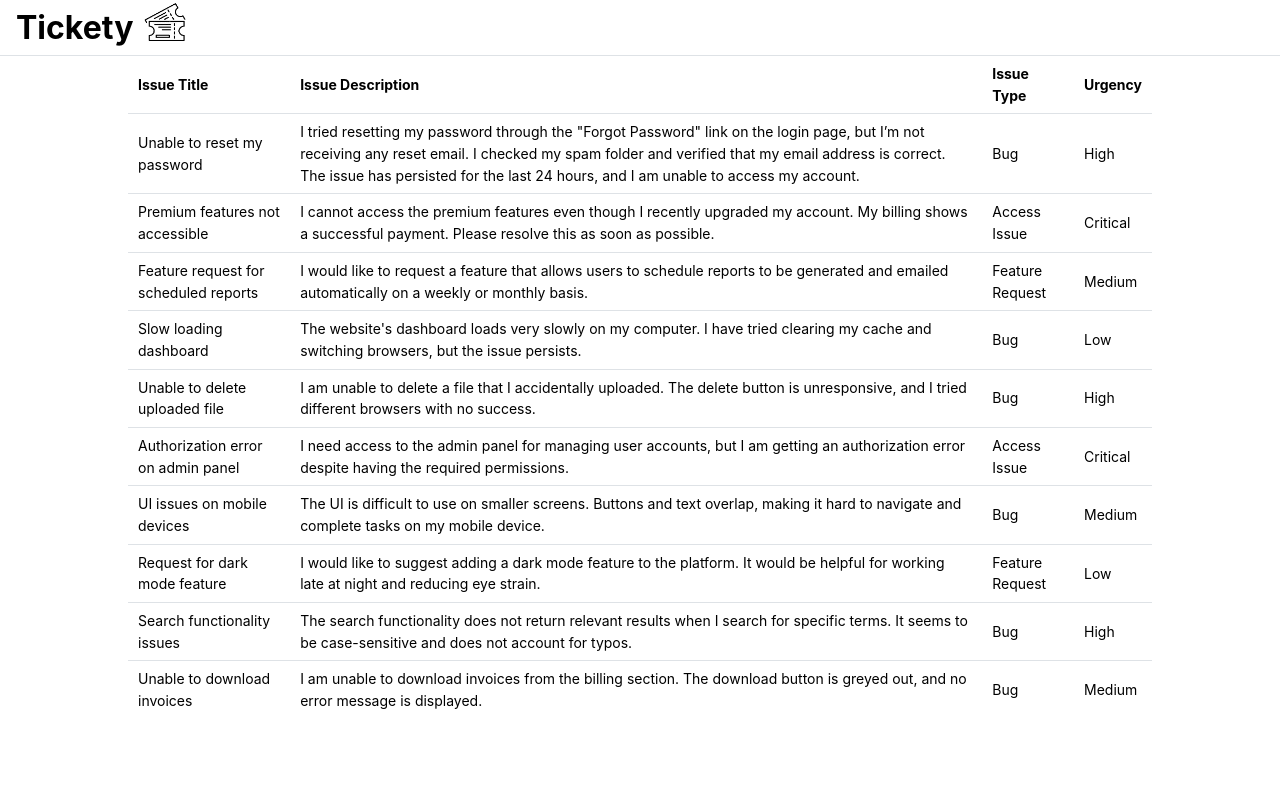
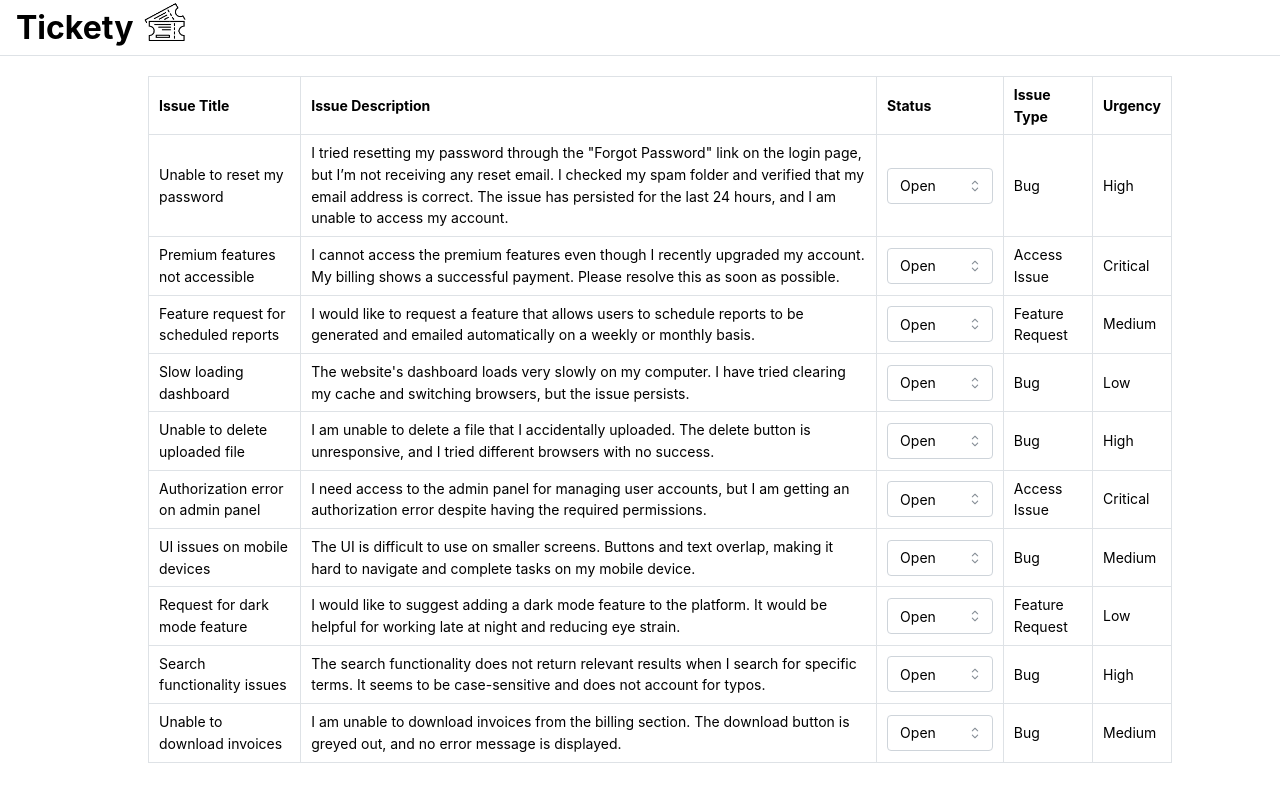
Before and after one commit to BKM14/Tickety, a React (Vite) app in the folder frontend/: page /admin in a window 1280 px wide. Built offline with nearby package versions, Linux system fonts and the light colour scheme.

Commit message:
create Admin Dashboard

```diff
--- a/frontend/src/packages/components/CreateForm.tsx
+++ b/frontend/src/packages/components/CreateForm.tsx
@@ -1,5 +1,6 @@
 import { Button, Checkbox, Group, Textarea, TextInput, NativeSelect } from '@mantine/core';
 import { useForm } from '@mantine/form';
+import { Issue } from './CreateTable';
 
 export interface FormProps {
   inputs: {
@@ -23,14 +24,14 @@ export interface FormProps {
   closeOnSubmit?: () => void;
 }
 
-function CreateForm({props} : {props: FormProps}) {
+function CreateForm({props, addTableElements} : {props: FormProps, addTableElements: (newValue: Issue) => void}) {
   const form = useForm({
     mode: 'uncontrolled',
   });
 
   return (
     <form onSubmit={form.onSubmit((values) => {
-      console.log(values);
+      addTableElements(values as Issue);
       if (props.closeOnSubmit) props.closeOnSubmit();
     })}>
       {props.inputs.map((input) => (
--- a/frontend/src/packages/components/CreateTable.tsx
+++ b/frontend/src/packages/components/CreateTable.tsx
@@ -1,4 +1,5 @@
-import { Table } from '@mantine/core';
+import { Table, Select } from '@mantine/core';
+import { useState } from 'react';
 
 export interface Issue {
     email: string,
@@ -6,26 +7,48 @@ export interface Issue {
     issueTitle: string,
     issueType: string,
     name: string,
-    urgencyType: string
+    urgencyType: string,
+    status?: string
 }
 
-function CreateTable({ issues } : { issues: Issue[] }) {
-  const rows = issues.map((issue) => (
+function CreateTable({ issues, isAdmin } : { issues: Issue[], isAdmin: boolean }) {
+
+  const [issuesState, setIssuesState] = useState(issues);
+
+  const handleStatusChange = (value: string , index: number) => {
+    const updatedIssues = [...issuesState];
+    updatedIssues[index]['status'] = value;
+    setIssuesState(updatedIssues);
+  }
+
+  const rows = issues.map((issue, index) => (
     <Table.Tr key={issue.name}>
       {/* <Table.Td>{issue.email}</Table.Td> */}
       <Table.Td>{issue.issueTitle}</Table.Td>
       <Table.Td>{issue.issueDescription}</Table.Td>
+      {isAdmin ? (<Table.Td>
+         <Select
+          data={["Open",  "In Progress",  "Resolved", "Closed"]}
+          defaultValue={issue.status || "Open"}
+          placeholder='Status of Ticket'
+          onChange={(value) => {
+            handleStatusChange(value ? value : "Open", index);
+            console.log(issuesState);
+          }}
+        />
+      </Table.Td>) : (<Table.Td>{issue.status ? issue.status : "Open"}</Table.Td>)}
       <Table.Td>{issue.issueType}</Table.Td>
       <Table.Td>{issue.urgencyType}</Table.Td>
     </Table.Tr>
   ));
 
   return (
-    <Table>
+    <Table style={{margin: '20px'}} withTableBorder withColumnBorders>
       <Table.Thead>
         <Table.Tr>
           <Table.Th>Issue Title</Table.Th>
           <Table.Th>Issue Description</Table.Th>
+          <Table.Th>Status</Table.Th>
           <Table.Th>Issue Type</Table.Th>
           <Table.Th>Urgency</Table.Th>
         </Table.Tr>
--- a/frontend/src/packages/components/Dashbord.tsx
+++ b/frontend/src/packages/components/Dashbord.tsx
@@ -8,17 +8,30 @@ interface DashboardPropsInterface {
     navLinks?: HeaderProps['linksArray'],
     tableElements: Issue[],
     isUser: boolean,
-    formProps?: FormProps
+    formProps?: FormProps,
 }
 
 const Dashboard = ({DashboardProps}: {DashboardProps: DashboardPropsInterface}) => {
 
     const [modalOpened, setModalOpened] = useState(false);
+    const [tableElements, setTableElements] = useState<Issue[]>(DashboardProps.tableElements);
+
+    const addTableElements = (newElement: Issue) => {
+        setTableElements(tableElements => [...tableElements, newElement])
+    }
+
+    if (DashboardProps.isUser) {
+        DashboardProps.navLinks?.map(link => {
+            if (link.label == "Create Ticket") link.onClick =  () => setModalOpened(true);
+        })
+
+        if (DashboardProps.formProps) DashboardProps.formProps.closeOnSubmit = () => setModalOpened(false);
+    }
 
     return <>
         <HeaderSimple links={{
             linksArray: DashboardProps.navLinks ? DashboardProps.navLinks : [],
-            isUser: DashboardProps.isUser
+            isUser: DashboardProps.isUser,
         }}/>
 
         { DashboardProps.isUser && DashboardProps.formProps && DashboardProps.navLinks &&  <div>
@@ -32,13 +45,13 @@ const Dashboard = ({DashboardProps}: {DashboardProps: DashboardPropsInterface})
                     title="Submit a New Ticket"
                     centered
                 >
-                    <CreateForm props={DashboardProps.formProps}/>
+                    <CreateForm props={DashboardProps.formProps} addTableElements={addTableElements}/>
                 </Modal>
             </div>
         </div>
         }
         <div style={{"width": "80%", margin: "0 auto"}}>
-                <CreateTable issues={DashboardProps.tableElements}/>
+                <CreateTable issues={tableElements} isAdmin={!DashboardProps.isUser}/>
         </div>
     </>
 }
--- a/frontend/src/pages/UserDash.tsx
+++ b/frontend/src/pages/UserDash.tsx
@@ -1,7 +1,5 @@
 import { HeaderProps } from "../packages/components/HeaderSimple";
 import { FormProps } from "../packages/components/CreateForm";
-import { Button } from "@mantine/core";
-import { useState } from "react";
 import { Issue } from "../packages/components/CreateTable";
 import Dashboard from "../packages/components/Dashbord";
 
@@ -100,13 +98,9 @@ const UserDash = () => {
         },
       ];
 
-
-    const [, setModalOpened] = useState(false);
-    const [tableElements, setTableElements] = useState<Issue[]>([]);
-
     const links: HeaderProps = {
       linksArray: [
-        { link: "#", label: "Create Ticket", onClick: () => setModalOpened(true)}
+        { link: "#", label: "Create Ticket"}
       ],
       isUser: true
     }
@@ -127,18 +121,16 @@ const UserDash = () => {
         ],
         checkbox: false,
         submitLabel: "Submit Ticket",
-        closeOnSubmit: () => setModalOpened(false)
     }
 
     return (
         <>
             <Dashboard DashboardProps={{
               navLinks: links.linksArray,
-              tableElements: tableElements,
+              tableElements: issues,
               isUser: links.isUser,
-              formProps: props
+              formProps: props,
             }}/>
-            <Button onClick={() => setTableElements(issues)}>Add elements to table</Button>
         </>
     );
   };
```
